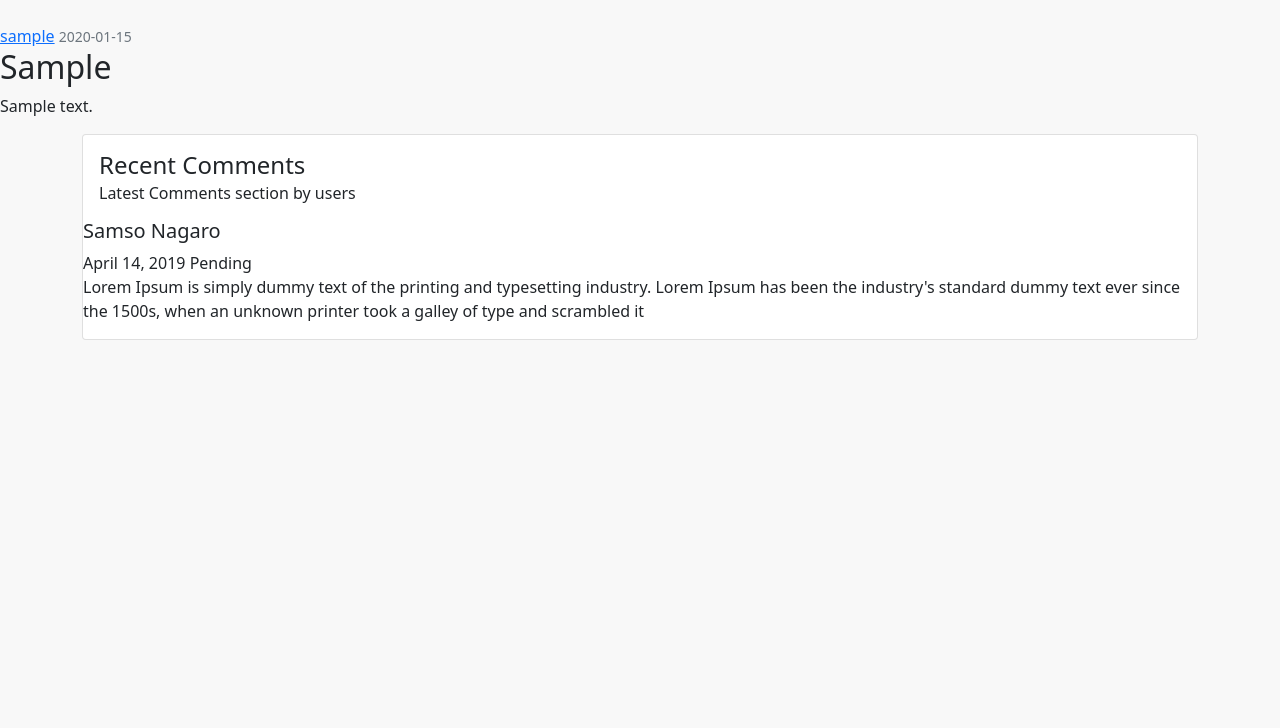
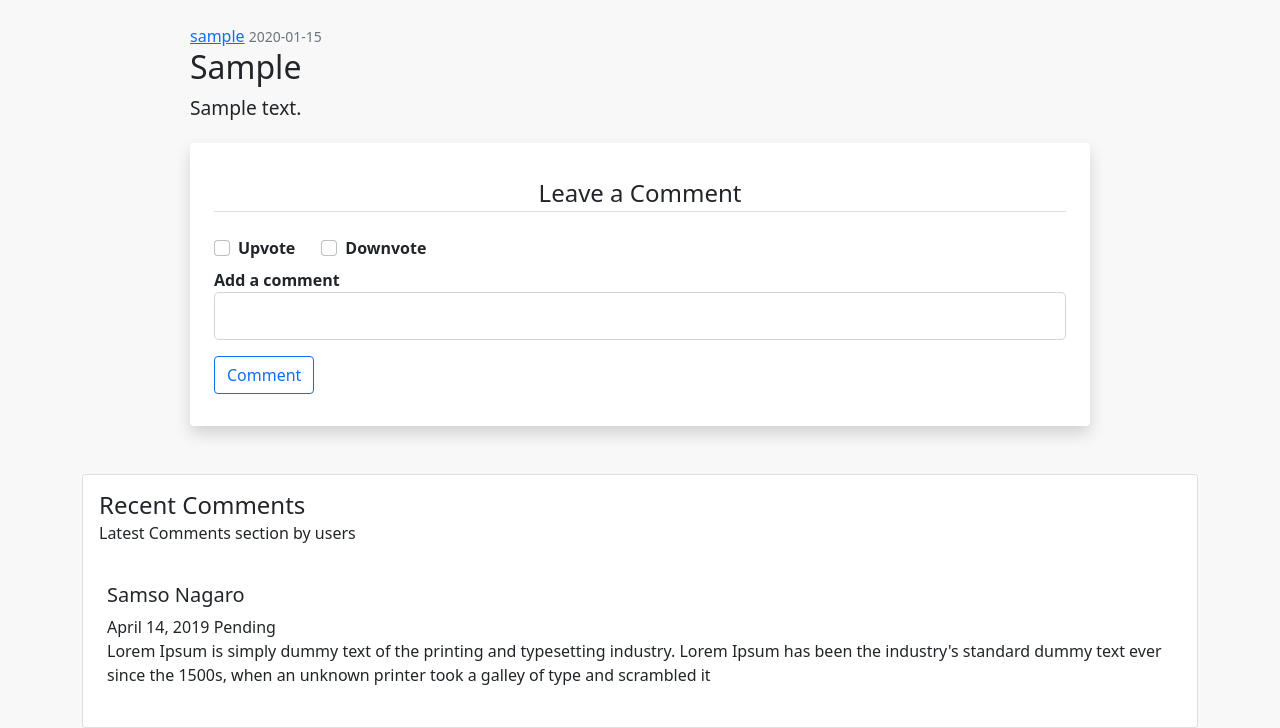
Before and after one commit to Hussein-omar-osman/pitches-postgress, a Flask app: page /post/1 in a window 1280 px wide. Shown: the part 103-831 px from the top of the page. Before the commit the page ends 443 px from the top, so only its background shows below. Run offline with Flask 2, Linux system fonts and the light colour scheme; tables that the repository leaves empty hold one stand-in row (values such as "Sample post"); some libraries are stand-ins or nearby versions.

Commit message:
adding comment form for pitches

```diff
--- a/pitches/forms.py
+++ b/pitches/forms.py
@@ -1,5 +1,5 @@
 from flask_wtf import FlaskForm
-from wtforms import StringField, PasswordField, SubmitField, TextAreaField, SelectField
+from wtforms import StringField, PasswordField, SubmitField, TextAreaField, SelectField, BooleanField
 from wtforms.validators import DataRequired, Length, Email, EqualTo, ValidationError
 from pitches.models import User
 from flask_login import current_user
@@ -60,3 +60,9 @@ class PitchForm(FlaskForm):
     topic = SelectField('Topics',choices=[('Travel bucket list','Travel bucket list'),('Pickup lines','Pickup lines'),('Business pitch','Business pitch'), ('Technology pitch','Technology pitch'), ('Life changing ideas','Life changing ideas')])
     content = TextAreaField('Content', validators=[DataRequired()])
     submit = SubmitField('Post')
+
+class CommentForm(FlaskForm):
+    content = StringField('Add a comment', validators=[DataRequired()])
+    upvote = BooleanField('Upvote')
+    downvote = BooleanField('Downvote')
+    submit = SubmitField('Comment')
--- a/pitches/templates/post.html
+++ b/pitches/templates/post.html
@@ -1,5 +1,8 @@
 {% extends "base_layout.html" %} {% block content %}
-<article class="media content-section">
+<article
+  class="media content-section"
+  style="max-width: 900px; margin: 20px auto"
+>
   <div class="media-body">
     <div class="article-metadata">
       <a class="mr-2" href="#">{{ post.author.username }}</a>
@@ -9,9 +12,46 @@
     </div>
 
     <h2>{{ post.topic }}</h2>
-    <p class="article-content">{{ post.content }}</p>
+    <p class="article-content" style="font-size: 1.2rem">{{ post.content }}</p>
   </div>
 </article>
+<div
+  class="container shadow p-4 mb-5 bg-body rounded"
+  style="max-width: 900px; margin: 20px auto"
+>
+  <form method="POST" action="">
+    {{ form.hidden_tag() }}
+    <fieldset class="form-group mt-2 mb-2">
+      <legend class="border-bottom mb-4 text-center">Leave a Comment</legend>
+      <div class="form-check" style="display: flex">
+        <div>
+          {{ form.upvote(class="form-check-input") }} {{
+          form.upvote.label(class="form-check-label") }}
+        </div>
+        <div style="margin-left: 50px">
+          {{ form.downvote(class="form-check-input") }} {{
+          form.downvote.label(class="form-check-label") }}
+        </div>
+      </div>
+
+      <div class="form-group mt-2 mb-2">
+        {{ form.content.label(class="form-control-label") }} {% if
+        form.content.errors %} {{ form.content(class="form-control
+        form-control-lg is-invalid") }}
+        <div class="invalid-feedback">
+          {% for error in form.password.errors %}
+          <span>{{ error }}</span>
+          {% endfor %}
+        </div>
+        {% else %} {{ form.content(class="form-control form-control-lg") }} {%
+        endif %}
+      </div>
+    </fieldset>
+    <div class="form-group mt-2 mb-2">
+      {{ form.submit(class="btn btn-outline-primary") }}
+    </div>
+  </form>
+</div>
 
 <div class="container d-flex justify-content-center mt-100 mb-100">
   <div class="row">
@@ -22,16 +62,8 @@
           <h6 class="card-subtitle">Latest Comments section by users</h6>
         </div>
 
-        <div class="comment-widgets m-b-20">
+        <div class="comment-widgets m-b-20 p-4">
           <div class="d-flex flex-row comment-row">
-            <!-- <div class="p-2">
-              <span class="round"
-                ><img
-                  src="https://i.imgur.com/uIgDDDd.jpg"
-                  alt="user"
-                  width="50"
-              /></span>
-            </div> -->
             <div class="comment-text w-100">
               <h5>Samso Nagaro</h5>
               <div class="comment-footer">
--- a/pitches/views.py
+++ b/pitches/views.py
@@ -3,7 +3,7 @@ from importlib.resources import contents
 from flask import Flask, render_template, url_for, flash, redirect, request
 from pitches import app, db, bc
 # from pitches import forms
-from pitches.forms import LoginForm, RegistrationForm, UpdateProfileForm, PitchForm
+from pitches.forms import LoginForm, RegistrationForm, UpdateProfileForm, PitchForm, CommentForm
 from pitches.models import User, Post, Comments
 from flask_login import login_user, current_user, logout_user, login_required
 
@@ -96,4 +96,5 @@ def create_pitch():
 @app.route("/post/<post_id>")
 def post(post_id):
     post = Post.query.get_or_404(post_id)
-    return render_template('post.html', post=post)
+    form = CommentForm()
+    return render_template('post.html', post=post, form=form)
```
